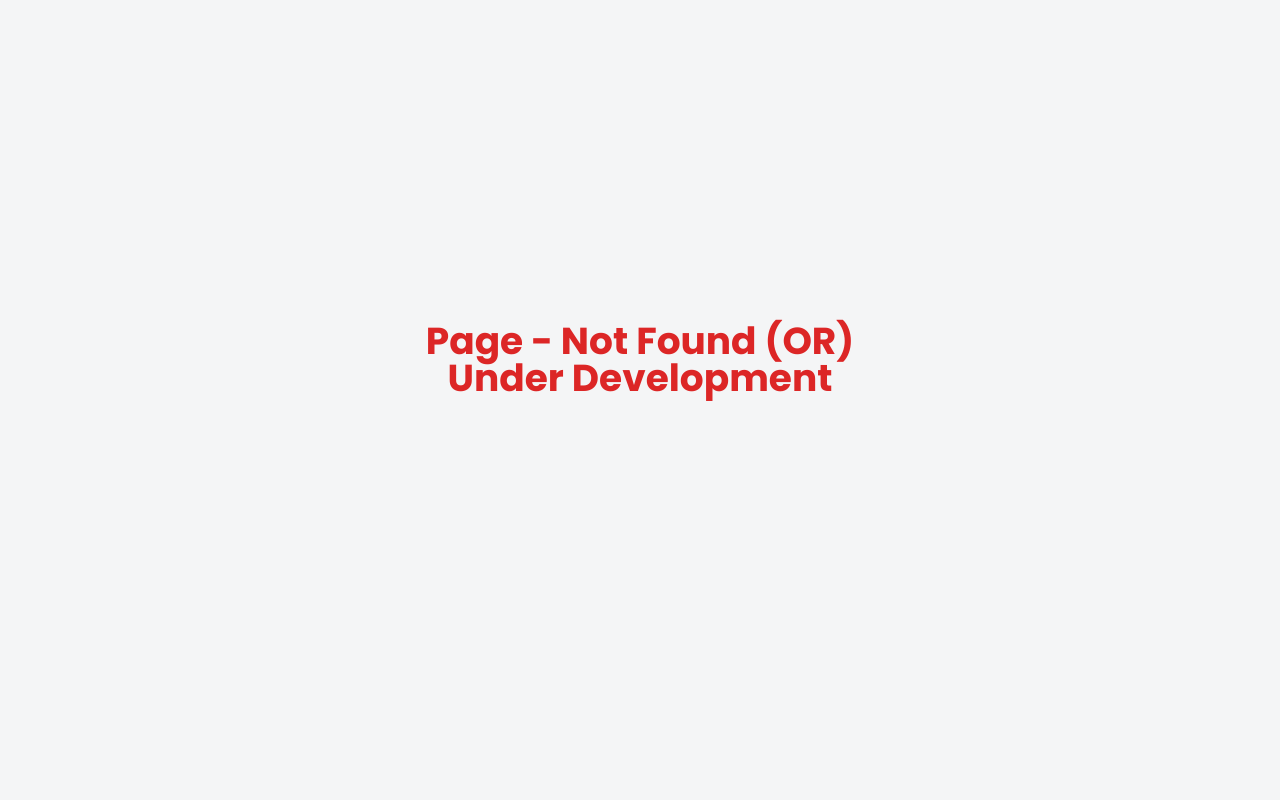
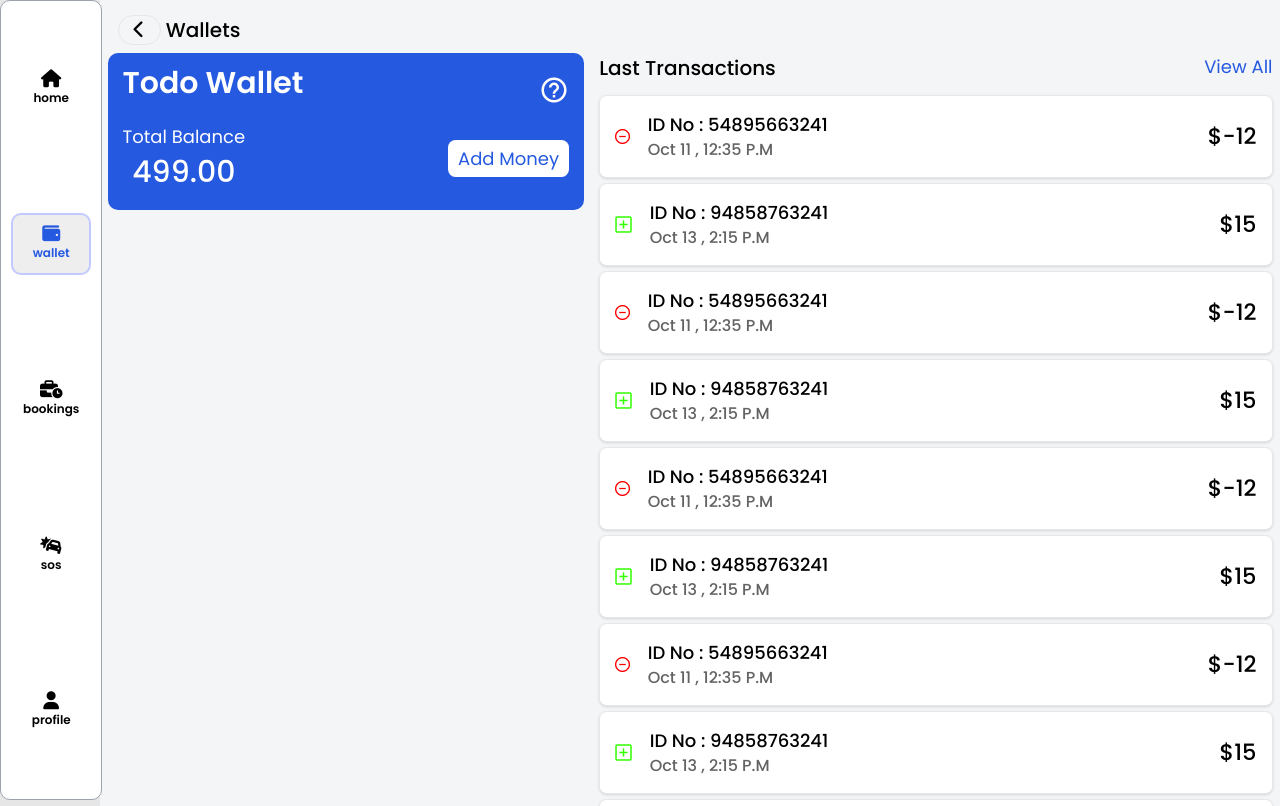
Before and after one commit to atheeqgit/seventeen, a React (Vite) app: page /wallet in a window 1280 px wide. Before the commit this address had no page. Shown: the top 806 px of the page. Built offline with nearby package versions, Linux system fonts and the light colour scheme.

Commit message:
cleaned some code

```diff
--- a/src/components/TopNav.jsx
+++ b/src/components/TopNav.jsx
@@ -16,7 +16,7 @@ const TopNav = () => {
             <h1 className="text-3xl lg:text-4xl ">
               {login.model_name ? login.model_name : "no model from backend"}
             </h1>
-            <p>
+            <p className="text-xl lg:text-2xl">
               {" "}
               <i class="fa-solid fa-location-dot"></i> muthaiya mudalai street
               washermenpet , chennai 600018{" "}
--- a/src/components/component.css
+++ b/src/components/component.css
@@ -1,6 +1,5 @@
 .top-nav .top-nav-top .details-tnav h1 {
   /* background: var(--primary-blue); */
-
   color: var(--primary-blue);
   line-height: 2.5rem;
   margin-bottom: 0.5rem;
--- a/src/components/featured/Featured.jsx
+++ b/src/components/featured/Featured.jsx
@@ -27,7 +27,7 @@ const Featured = (props) => {
               }}
             >
               <div
-                className="md:border-2 h-full border-gray-300 gap-4 md:gap-6 w-full flex flex-col lg:flex-row items-center p-3 md:p-6 md:bg-[#f3f3f3] rounded-2xl md:shadow-md transition-all hover:scale-105
+                className="lg:border-2 h-full lg:border-gray-300 gap-4 md:gap-6 w-full flex flex-col lg:flex-row items-center p-3 md:p-6 lg:bg-[#f3f3f3] rounded-2xl lg:shadow-md transition-all hover:scale-105
               "
               >
                 <div className="icon-box">{item.icon}</div>
--- a/src/context.jsx
+++ b/src/context.jsx
@@ -4,7 +4,14 @@ import axios from "axios";
 export const Context = createContext();
 
 export function GlobalProvider({ children }) {
-  const [login, setLogin] = useState(null);
+  //const [login, setLogin] = useState(null);
+  const [login, setLogin] = useState({
+    name: "xxxxxxxx",
+    mobile: 95663324,
+    model_name: "some bike",
+    token: "dummytoken",
+  });
+
   const [services, setServices] = useState(null);
   const [AdditionalIssues, setAdditionalIssues] = useState(null);
   const [Issues, setIssues] = useState(null);
--- a/src/pages/Mybookings/Mybookings.jsx
+++ b/src/pages/Mybookings/Mybookings.jsx
@@ -47,129 +47,7 @@ const Mybookings = () => {
               <h1 className="text-3xl lg:text-4xl font-semibold">
                 Selected slot
               </h1>
-              <div className="p-4 mt-3 flex flex-row gap-5 align-items-center justify-between  border-2 border-solid border-[#83a6ff] rounded-xl">
-                <div className="capitalize font-semibold ">
-                  <p className="text-3xl lg:text-4xl">9th Nov 2024</p>
-                  <p className="text-2xl md:text-3xl ">09:00 AM</p>
-                </div>
-
-                <Mybutton
-                  primary={false}
-                  title="change schedule"
-                  onclick="/orderdetails/122"
-                  wfull={false}
-                />
-              </div>
-            </div>
-            <div className="md:col-span-12 flex flex-row justify-evenly gap-3 ">
-              <Mybutton
-                primary={false}
-                title="Track Order"
-                onclick="/trackorder/122"
-                wfull={true}
-              />
-              <Mybutton
-                primary={true}
-                title="Add services"
-                onclick="/trackorder/122"
-                wfull={true}
-              />
-            </div>
-          </div>
-        </div>
-        <div className="rounded-2xl border border-primary pb-3 shadow md:col-span-6 bg-white">
-          <div className="w-fit rounded-2xl p-2 px-6 text-center font-semibold capitalize bg-[#4EFD55] text-2xl">
-            On going
-          </div>
-          <div className="p-3 md:p-5 pb-0 flex flex-col gap-4 md:grid md:grid-cols-12">
-            <div className="md:col-span-12 flex flex-row gap-6 items-top justify-around">
-              <div className="w-1/4">
-                <img src="./landing1.png" className="w-100 rounded-4" />
-              </div>
-              <div className="uppercase font-semibold ">
-                <p className="text-3xl lg:text-4xl">R15 V3</p>
-                <p className="text-2xl md:text-3xl ">ph:54566412</p>
-              </div>
-              <h3 className="font-medium text-capitalize text-2xl">
-                4000 KM General <br /> Service Package
-              </h3>
-            </div>
-            <div className="md:col-span-12 p-4 flex flex-row gap-5 align-items-center justify-between">
-              <h1 className="font-bold text-4xl  lg:text-5xl">₹2799</h1>
-
-              <Mybutton
-                primary={false}
-                title="view details"
-                onclick="/orderdetails/122"
-                wfull={false}
-              />
-            </div>
-            <div className="md:col-span-12 border-t-2 pt-2 border-solid border-[#2459E0]">
-              <h1 className="text-3xl lg:text-4xl font-semibold">
-                Selected slot
-              </h1>
-              <div className="p-4 mt-3 flex flex-row gap-5 align-items-center justify-between  border-2 border-solid border-[#83a6ff] rounded-xl">
-                <div className="capitalize font-semibold ">
-                  <p className="text-3xl lg:text-4xl">9th Nov 2024</p>
-                  <p className="text-2xl md:text-3xl ">09:00 AM</p>
-                </div>
-
-                <Mybutton
-                  primary={false}
-                  title="change schedule"
-                  onclick="/orderdetails/122"
-                  wfull={false}
-                />
-              </div>
-            </div>
-            <div className="md:col-span-12 flex flex-row justify-evenly gap-3 ">
-              <Mybutton
-                primary={false}
-                title="Track Order"
-                onclick="/trackorder/122"
-                wfull={true}
-              />
-              <Mybutton
-                primary={true}
-                title="Add services"
-                onclick="/trackorder/122"
-                wfull={true}
-              />
-            </div>
-          </div>
-        </div>
-        <div className="rounded-2xl border border-primary pb-3 shadow md:col-span-6 bg-white">
-          <div className="w-fit rounded-2xl p-2 px-6 text-center font-semibold capitalize bg-[#4EFD55] text-2xl">
-            On going
-          </div>
-          <div className="p-3 md:p-5 pb-0 flex flex-col gap-4 md:grid md:grid-cols-12">
-            <div className="md:col-span-12 flex flex-row gap-6 items-top justify-around">
-              <div className="w-1/4">
-                <img src="./landing1.png" className="w-100 rounded-4" />
-              </div>
-              <div className="uppercase font-semibold ">
-                <p className="text-3xl lg:text-4xl">R15 V3</p>
-                <p className="text-2xl md:text-3xl ">ph:54566412</p>
-              </div>
-              <h3 className="font-medium text-capitalize text-2xl">
-                4000 KM General <br /> Service Package
-              </h3>
-            </div>
-            <div className="md:col-span-12 p-4 flex flex-row gap-5 align-items-center justify-between">
-              <h1 className="font-bold text-4xl  lg:text-5xl">₹2799</h1>
-
-              <Mybutton
-                primary={false}
-                title="view details"
-                onclick="/orderdetails/122"
-                wfull={false}
-              />
-            </div>
-            <div className="md:col-span-12 border-t-2 pt-2 border-solid border-[#2459E0]">
-              <h1 className="text-3xl lg:text-4xl font-semibold">
-                Selected slot
-              </h1>
-              <div className="p-4 mt-3 flex flex-row gap-5 align-items-center justify-between  border-2 border-solid border-[#83a6ff] rounded-xl">
+              <div className="p-4 mt-3 flex flex-row gap-5 align-items-center justify-between  border-2 border-solid border-gray-300 rounded-xl">
                 <div className="capitalize font-semibold ">
                   <p className="text-3xl lg:text-4xl">9th Nov 2024</p>
                   <p className="text-2xl md:text-3xl ">09:00 AM</p>
--- a/src/pages/Wallet.jsx
+++ b/src/pages/Wallet.jsx
@@ -1,8 +1,60 @@
 import React from "react";
-import "./pages.css";
 import { useNavigate } from "react-router-dom";
 import NavigateComp from "../components/navigateComp/NavigateComp";
 import { motion } from "framer-motion";
+
+const transactionsData = [
+  {
+    id: 54895663241,
+    date: "oct 11 , 12:35 P.M",
+    amount: -12,
+  },
+  {
+    id: 94858763241,
+    date: "oct 13 , 2:15 P.M",
+    amount: 15,
+  },
+  {
+    id: 54895663241,
+    date: "oct 11 , 12:35 P.M",
+    amount: -12,
+  },
+  {
+    id: 94858763241,
+    date: "oct 13 , 2:15 P.M",
+    amount: 15,
+  },
+  {
+    id: 54895663241,
+    date: "oct 11 , 12:35 P.M",
+    amount: -12,
+  },
+  {
+    id: 94858763241,
+    date: "oct 13 , 2:15 P.M",
+    amount: 15,
+  },
+  {
+    id: 54895663241,
+    date: "oct 11 , 12:35 P.M",
+    amount: -12,
+  },
+  {
+    id: 94858763241,
+    date: "oct 13 , 2:15 P.M",
+    amount: 15,
+  },
+  {
+    id: 54895663241,
+    date: "oct 11 , 12:35 P.M",
+    amount: -12,
+  },
+  {
+    id: 94858763241,
+    date: "oct 13 , 2:15 P.M",
+    amount: 15,
+  },
+];
 
 const Wallet = () => {
   return (
@@ -14,9 +66,11 @@ const Wallet = () => {
     >
       <NavigateComp title="wallets" />
       <div className="container mx-auto flex flex-col gap-6 md:grid grid-cols-12">
-        <div className="p-6   md:col-span-6   lg:col-span-5 flex flex-col   gap-4 bg-[#2459E0] rounded-2xl text-white">
-          <div className="flex flex-row w-full justify-between items-center">
-            <h3>Todo wallet</h3>
+        <div className="p-6 h-fit md:col-span-6   lg:col-span-5 flex flex-col   gap-4 bg-[#2459E0] rounded-2xl text-white">
+          <div className="flex flex-row w-full  justify-between items-center">
+            <h3 className="font-semibold capitalize text-5xl mb-6 ">
+              Todo wallet
+            </h3>
             <div className="ques-icon">
               <img src="./icon-question.png" alt="" />
             </div>
@@ -37,42 +91,29 @@ const Wallet = () => {
             <p className="text-[#2459E0] ">View All</p>
           </div>
           <ul className="my-list flex flex-col gap-2 list-unstyled">
-            <li className="flex flex-row gap-1 justify-between items-center px-4 border py-3 rounded shadow bg-white">
+            {transactionsData.map((item, idx) => {
+              return (
+                <li
+                  key={idx}
+                  className="flex flex-row gap-1 justify-between items-center px-6 border py-6 rounded-xl shadow bg-white"
+                >
                   <div className="flex flex-row gap-4 items-center justify-center">
                     <div>
+                      {item.amount > 0 ? (
+                        <img src="./icon-wallet-plus.png" alt="" />
+                      ) : (
                         <img src="./icon-wallet-minus.png" alt="" />
+                      )}
                     </div>
-                <div className="flex flex-col ">
-                  <p className="id-num">ID no : 24356789509</p>
-                  <p className="date">Oct 14, 10:24 AM</p>
+                    <div className="flex flex-col px-3">
+                      <p className="id-num">ID no : {item.id}</p>
+                      <p className="date">{item.date}</p>
                     </div>
                   </div>
-              <h1 className="">-$15</h1>
+                  <h1 className="font-medium text-4xl ">${item.amount}</h1>
                 </li>
-            <li className="flex flex-row gap-1 justify-between items-center px-4 border py-3 rounded shadow bg-white">
-              <div className="flex flex-row gap-4 items-center justify-center">
-                <div>
-                  <img src="./icon-wallet-plus.png" alt="" />
-                </div>
-                <div className="flex flex-col ">
-                  <p className="id-num">ID no : 13567895458</p>
-                  <p className="date">Oct 11, 01:19 AM</p>
-                </div>
-              </div>
-              <h1 className="">+$10</h1>
-            </li>
-            <li className="flex flex-row gap-1 justify-between items-center px-4 border py-3 rounded shadow bg-white">
-              <div className="flex flex-row gap-4 items-center justify-center">
-                <div>
-                  <img src="./icon-wallet-plus.png" alt="" />
-                </div>
-                <div className="flex flex-col ">
-                  <p className="id-num">ID no : 65678985632</p>
-                  <p className="date">Oct 10, 02:13 PM</p>
-                </div>
-              </div>
-              <h1 className="">+$15</h1>
-            </li>
+              );
+            })}
           </ul>
         </div>
       </div>
--- a/src/pages/pages.css
+++ b/src/pages/pages.css
@@ -5,7 +5,7 @@
   padding-bottom: 10rem;
   gap: 1rem;
 }
-
+/*
 .banner-bottom {
   height: 25vh;
   width: 100%;
@@ -15,7 +15,7 @@
   align-items: center;
   border-radius: 2rem;
   color: white;
-}
+} */
 
 .ad-div {
   width: 100%;
--- a/src/pages/profile.jsx
+++ b/src/pages/profile.jsx
@@ -3,11 +3,6 @@ import { useNavigate } from "react-router-dom";
 import NavigateComp from "../components/navigateComp/NavigateComp";
 import { motion } from "framer-motion";
 import { useGlobalContext } from "../context";
-
-const Profile = () => {
-  const { login, setLogin } = useGlobalContext();
-
-  const navigate = useNavigate();
 
 const profileData = [
   {
@@ -38,7 +33,20 @@ const Profile = () => {
     title: "About App",
     icon: "icon-settings-about-app.png",
   },
+  {
+    title: "dummy Help & Support",
+    icon: "icon-settings-customer-support.png",
+  },
+  {
+    title: "dummy About App",
+    icon: "icon-settings-about-app.png",
+  },
 ];
+
+const Profile = () => {
+  const { login, setLogin } = useGlobalContext();
+
+  const navigate = useNavigate();
 
   return (
     <motion.div
@@ -85,9 +93,13 @@ const Profile = () => {
                 >
                   <div className="flex flex-row gap-4 items-center justify-center">
                     <div className=" p-6 rounded-full bg-[#eae9ff]">
-                      <img src={"./" + data.icon} className="w-10" alt="" />
+                      <img
+                        src={"./" + data.icon}
+                        className="w-8 md:w-10"
+                        alt=""
+                      />
                     </div>
-                    <p className="font-medium font-xl text-capitalize ">
+                    <p className="font-medium font-lg md:font-xl text-capitalize ">
                       {data.title}
                     </p>
                   </div>
```
Also changed, not shown: vercel.json (added). Lines whose indentation alone changed are shown as unchanged.
